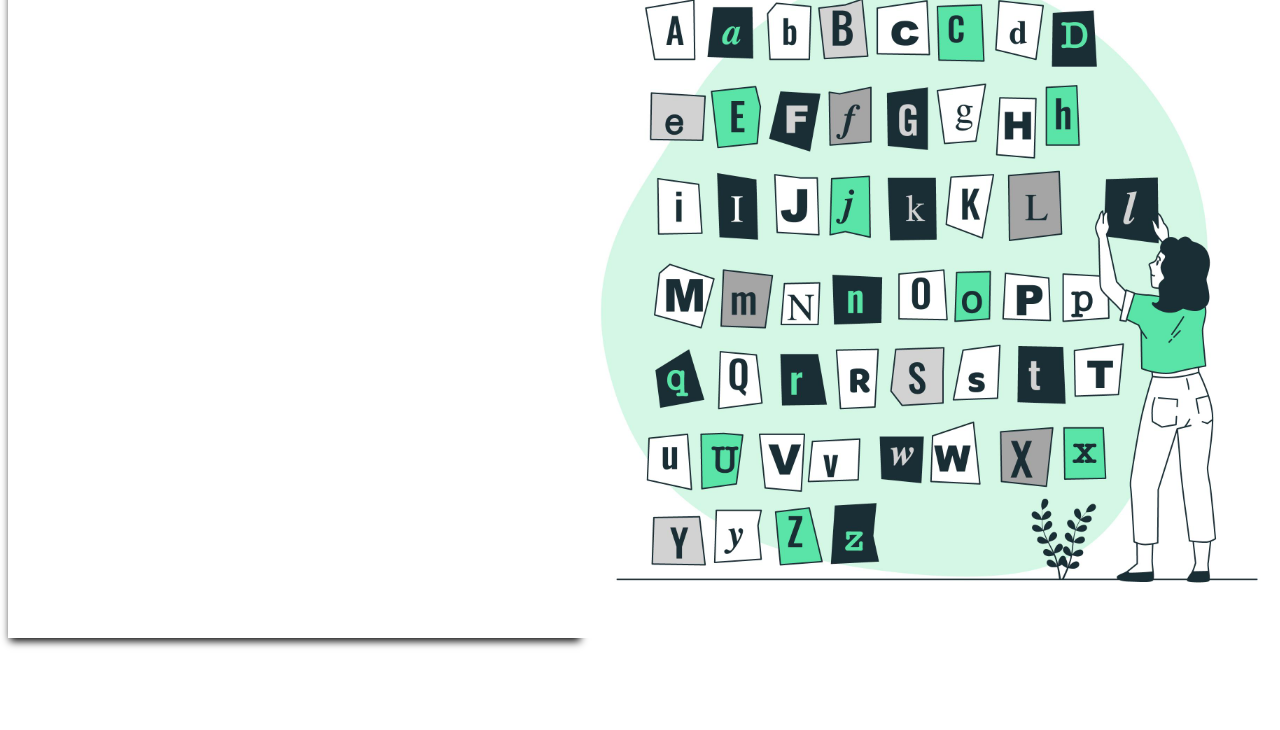
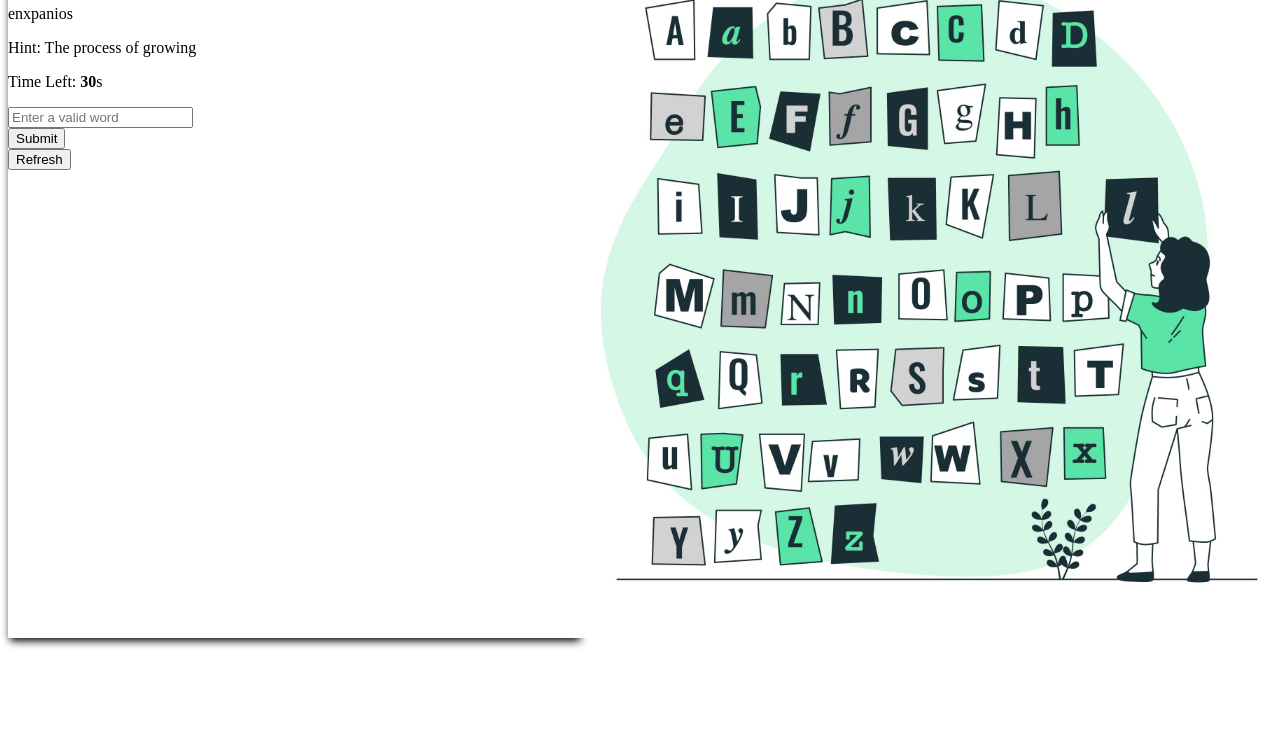
Before and after one commit to lev-29/scramble, a plain HTML site: page index.html in a window 1280 px wide. Shown: the part 70-800 px from the top of the page. Drawn offline with Linux system fonts and the light colour scheme.

Commit message:
index file

```diff
--- a/index.html
+++ b/index.html
@@ -8,7 +8,21 @@
     <title>Document</title>
 </head>
 <body>
-    <div class="container"></div>
+    <div class="container">
+        <h2>Scramble</h2>
+        <div class="content">
+            <p class="word">enxpanios</p>
+            <div class="des">
+                <p class="hint">Hint: <span>The process of growing</span></p>
+                <p class="hint">Time Left: <span><b>30</b>s</span></p>
+            </div>
+            <input type="text" placeholder="Enter a valid word">
+            <div class="buttons">
+                <button class="submit">Submit</div>
+                <button class="refresh">Refresh</div>
+            </div>
+        </div>
+    </div>
     <img id="image" src="5475665.jpg" alt="">
 </body>
 </html>
```
